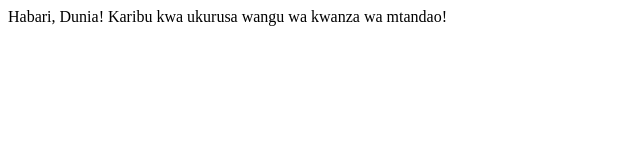
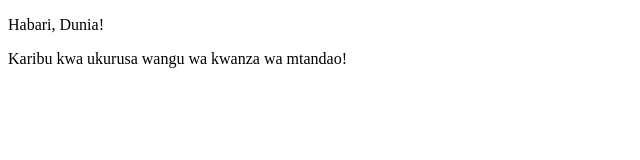
Before and after one commit to AlexTwenji/my-first-webpage, a plain HTML site: page my-first-webpage.html in a window 1280 px wide. Shown: the whole page, without its empty margins (0-640 px from the left). Drawn offline with Linux system fonts and the light colour scheme.

Commit message:
add paragraph block elements to the page

```diff
--- a/my-first-webpage.html
+++ b/my-first-webpage.html
@@ -4,7 +4,7 @@
     <title>My First Webpage!</title>
   </head>
   <body>
-    Habari, Dunia!
-    Karibu kwa ukurusa wangu wa kwanza wa mtandao!
+    <p>Habari, Dunia!</p>
+    <p>Karibu kwa ukurusa wangu wa kwanza wa mtandao!</p>
   </body>
 </html>
```
